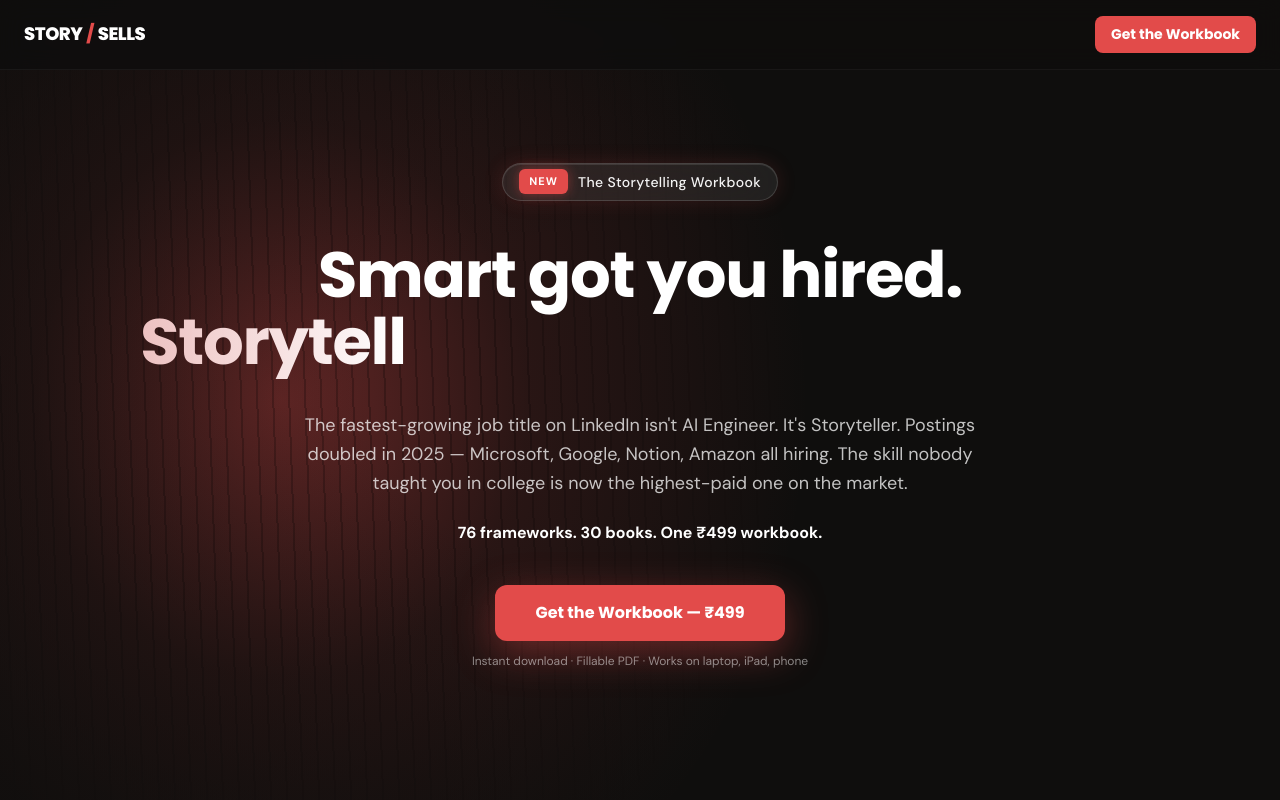
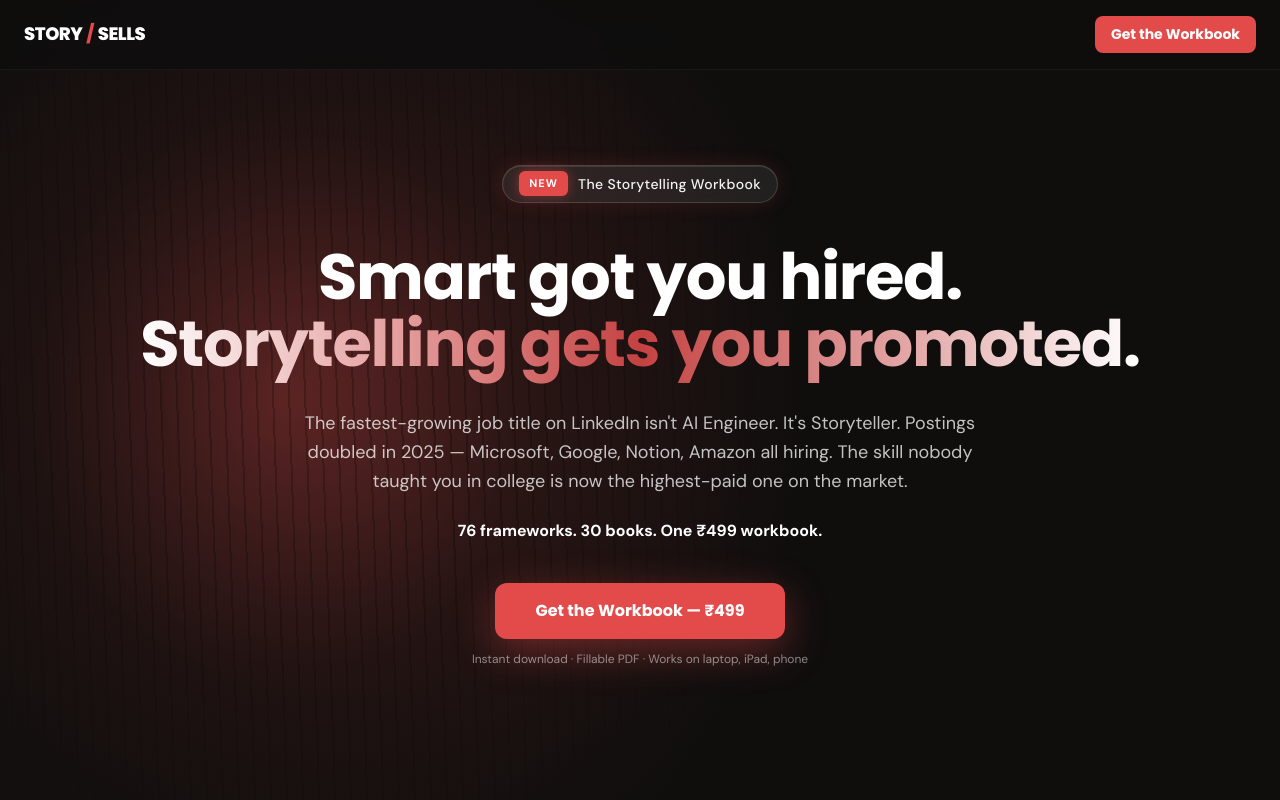
Before and after one commit to ap1995o7-alt/storysells, a Next.js app: page / in a window 1280 px wide. Shown: the top 800 px of the page. Built offline with nearby package versions, Linux system fonts and the light colour scheme.

Commit message:
static shimmer (no animation, fixes text clipping); all 'Get the Workbook' CTAs redirect direct to Razorpay payment page (skip scroll-to-pricing)

```diff
--- a/components/sections/floating-cta.tsx
+++ b/components/sections/floating-cta.tsx
@@ -1,7 +1,7 @@
 "use client";
 
 import { useEffect, useState } from "react";
-import { scrollToPricing } from "@/components/site/buy-button";
+import { handleBuy } from "@/components/site/buy-button";
 
 /**
  * Persistent CTA visible from Section 2 onwards.
@@ -52,7 +52,7 @@ export function FloatingCTA() {
       {/* Desktop pill */}
       <button
         type="button"
-        onClick={scrollToPricing}
+        onClick={handleBuy}
         aria-label="Get the workbook for ₹499"
         tabIndex={visible ? 0 : -1}
         className={`fixed bottom-6 right-6 z-40 hidden items-center justify-center gap-2 rounded-full bg-accent px-6 py-4 font-[family-name:var(--font-poppins)] text-[16px] font-bold text-accent-foreground transition-all md:inline-flex ${
@@ -68,7 +68,7 @@ export function FloatingCTA() {
       {/* Mobile bottom bar */}
       <button
         type="button"
-        onClick={scrollToPricing}
+        onClick={handleBuy}
         aria-label="Get the workbook for ₹499"
         tabIndex={visible ? 0 : -1}
         className={`fixed inset-x-4 bottom-3 z-40 flex h-14 items-center justify-center rounded-2xl bg-accent font-[family-name:var(--font-poppins)] text-[16px] font-bold text-accent-foreground transition-all md:hidden ${
--- a/components/sections/hero.tsx
+++ b/components/sections/hero.tsx
@@ -1,6 +1,7 @@
 "use client";
 
 import ShimmerText from "@/components/ui/shimmer-text";
+import { handleBuy } from "@/components/site/buy-button";
 
 /**
  * Hero — atmospheric red-glow background, frosted "New" pill,
@@ -112,22 +113,18 @@ export function Hero() {
 
         {/* Single CTA */}
         <div className="mt-10 flex flex-col items-center gap-3">
-          <a
-            href="#pricing"
-            onClick={(e) => {
-              e.preventDefault();
-              document
-                .querySelector("#pricing")
-                ?.scrollIntoView({ behavior: "smooth" });
-            }}
-            className="rounded-xl px-10 py-4 font-[family-name:var(--font-poppins)] text-base font-bold text-white transition-all hover:brightness-110"
+          <button
+            type="button"
+            onClick={handleBuy}
+            aria-label="Get the workbook for ₹499"
+            className="rounded-xl px-10 py-4 font-[family-name:var(--font-poppins)] text-base font-bold text-white transition-all hover:brightness-110 active:translate-y-px"
             style={{
               backgroundColor: "#E24B4A",
               boxShadow: "0 12px 40px rgba(226,75,74,0.4)",
             }}
           >
             Get the Workbook — ₹499
-          </a>
+          </button>
           <p className="font-[family-name:var(--font-dm-sans)] text-xs text-white/50">
             Instant download · Fillable PDF · Works on laptop, iPad, phone
           </p>
--- a/components/sections/sticky-nav.tsx
+++ b/components/sections/sticky-nav.tsx
@@ -3,7 +3,7 @@
 import Link from "next/link";
 import { usePathname } from "next/navigation";
 import { BrandLogo } from "@/components/site/brand-logo";
-import { scrollToPricing } from "@/components/site/buy-button";
+import { handleBuy } from "@/components/site/buy-button";
 
 export function StickyNav() {
   const pathname = usePathname();
@@ -37,7 +37,7 @@ export function StickyNav() {
 
         <button
           type="button"
-          onClick={scrollToPricing}
+          onClick={handleBuy}
           aria-label="Get the workbook for ₹499"
           className="inline-flex items-center justify-center gap-2 rounded-lg bg-accent px-3 py-2 font-[family-name:var(--font-poppins)] text-[14px] font-bold text-accent-foreground transition-all hover:brightness-110 md:px-4"
         >
--- a/components/ui/shimmer-text.tsx
+++ b/components/ui/shimmer-text.tsx
@@ -1,61 +1,42 @@
 "use client";
 
-import { motion } from "framer-motion";
 import type { ReactNode, CSSProperties } from "react";
 import { cn } from "@/lib/utils";
 
 type ShimmerTextProps = {
   children: ReactNode;
   className?: string;
+  /** Kept for API compatibility; unused now that the gradient is static. */
   duration?: number;
   delay?: number;
-  /** Pause between repeats (s) */
   repeatDelay?: number;
-  /** Override the wrapping element. Defaults to span. */
-  as?: "span" | "div";
 };
 
 /**
- * Animated shimmer that sweeps a brand-red band through white text.
+ * Static gradient text — white at the edges, brand red through the middle.
  *
- * Gradient: white → red → red → white over 200% width, sliding from
- * positionX 200% to -100% so the red band passes once per cycle.
+ * The animated version was causing layout bugs (inline-block didn't wrap,
+ * animation kept the gradient stuck in pinkish end-state). This static
+ * version keeps the visual treatment but renders as a normal inline span
+ * that wraps cleanly across lines.
  */
-export function ShimmerText({
-  children,
-  className,
-  duration = 2.5,
-  delay = 1.0,
-  repeatDelay = 3,
-}: ShimmerTextProps) {
+export function ShimmerText({ children, className }: ShimmerTextProps) {
   const style: CSSProperties = {
-    WebkitTextFillColor: "transparent",
     background:
-      "linear-gradient(to right, #FFFFFF 0%, rgba(226,75,74,0.85) 40%, rgba(226,75,74,0.85) 60%, #FFFFFF 100%)",
+      "linear-gradient(to right, #FFFFFF 0%, rgba(226, 75, 74, 0.85) 50%, #FFFFFF 100%)",
     WebkitBackgroundClip: "text",
     backgroundClip: "text",
-    backgroundRepeat: "no-repeat",
-    backgroundSize: "200% 100%",
-    /* Avoid descender clipping when the background-clip is on text */
-    paddingBottom: "0.06em",
+    WebkitTextFillColor: "transparent",
+    color: "transparent",
+    /* Allow wrapping — no inline-block trap */
+    boxDecorationBreak: "clone",
+    WebkitBoxDecorationBreak: "clone",
   };
 
   return (
-    <motion.span
-      className={cn("inline-block shimmer-text-anim", className)}
-      style={style}
-      initial={{ backgroundPositionX: "200%" }}
-      animate={{ backgroundPositionX: ["200%", "-100%"] }}
-      transition={{
-        duration,
-        delay,
-        repeat: Infinity,
-        repeatDelay,
-        ease: "linear",
-      }}
-    >
+    <span className={cn(className)} style={style}>
       {children}
-    </motion.span>
+    </span>
   );
 }
 
```
